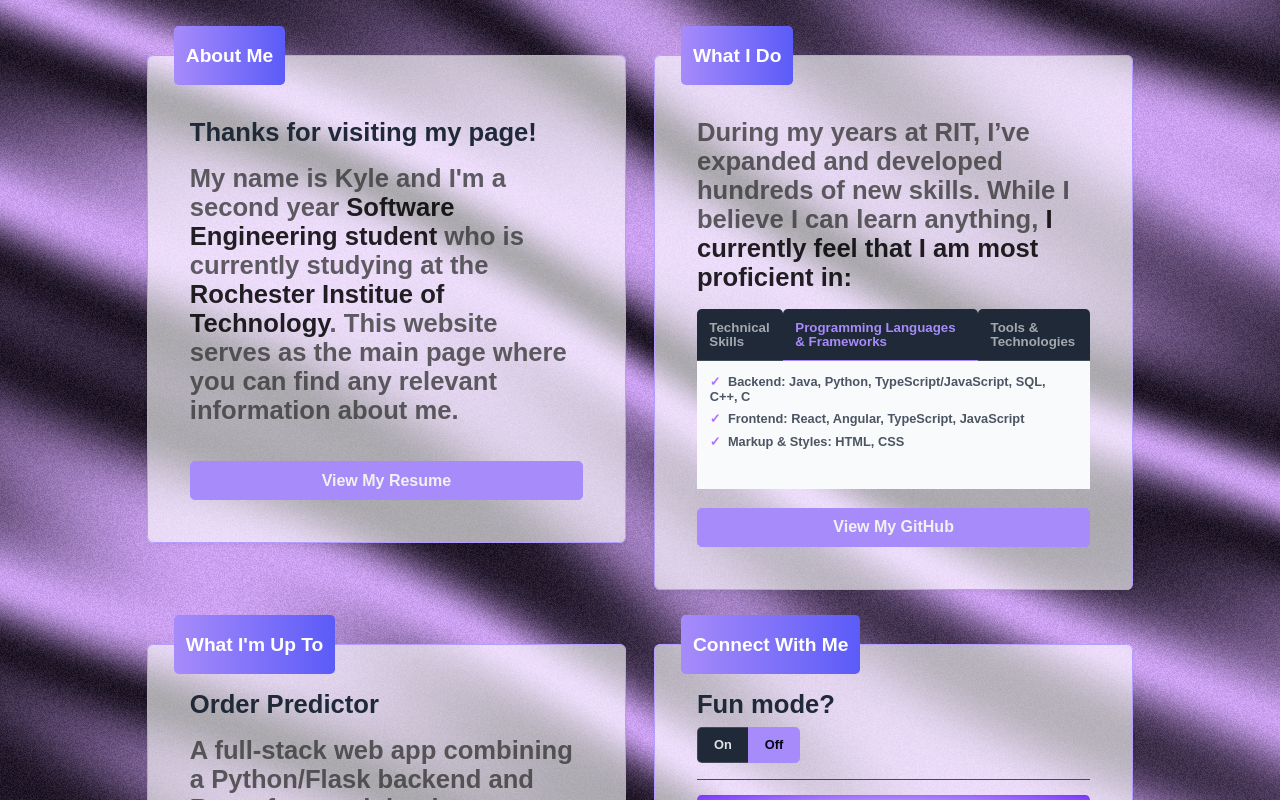
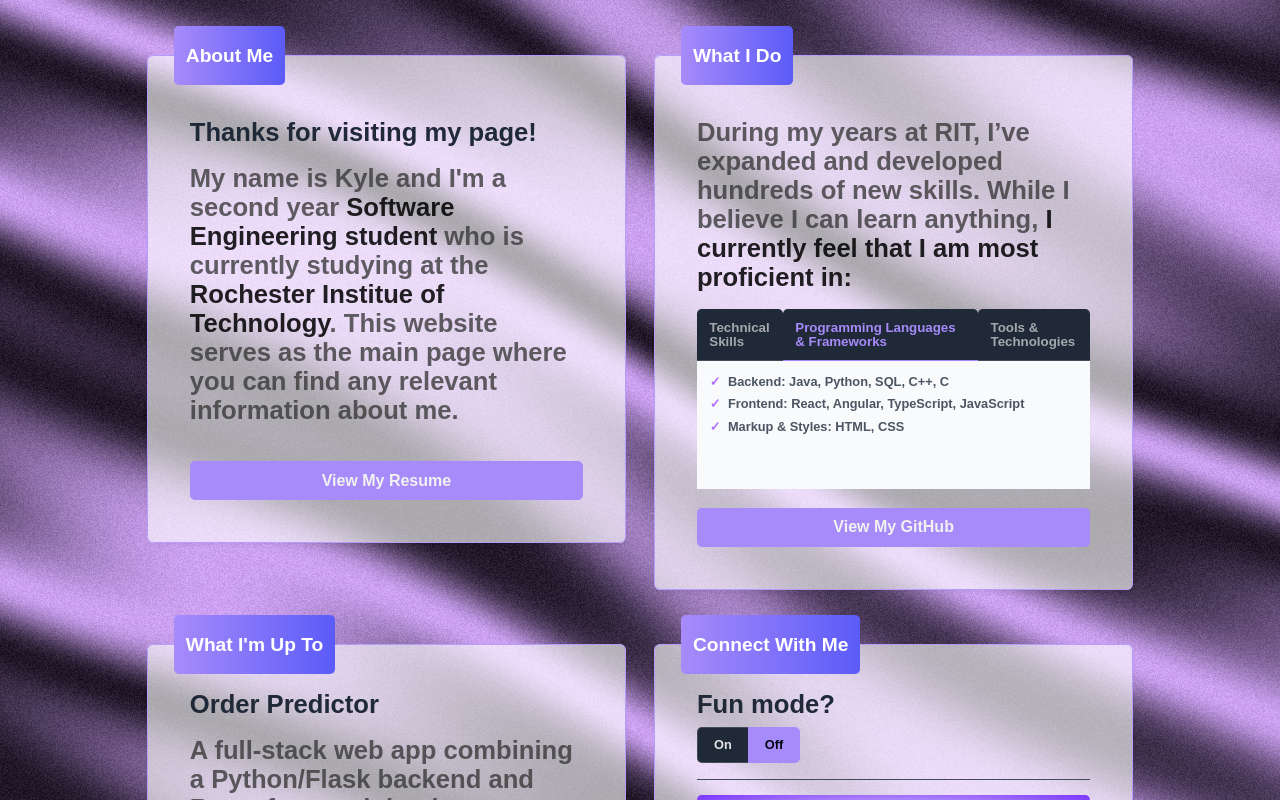
Before and after one commit to kl5391/kl5391.github.io, a React (Vite) app: page / in a window 1280 px wide. Both pictures are taken after a click on the link "Programming Languages & Frameworks". Shown: the top 800 px of the page. Built offline with nearby package versions, Linux system fonts and the light colour scheme; a web font is replaced by a local one.

Commit message:
list fixes

```diff
--- a/src/pages/Home.jsx
+++ b/src/pages/Home.jsx
@@ -54,8 +54,7 @@ export default function Home() {
         <ScrollPanel>
           <ul>
             <li>
-              <strong>Backend:</strong> Java, Python, TypeScript/JavaScript,
-              SQL, C++, C
+              <strong>Backend:</strong> Java, Python, SQL, C++, C
             </li>
             <li>
               <strong>Frontend:</strong> React, Angular, TypeScript, JavaScript
```
